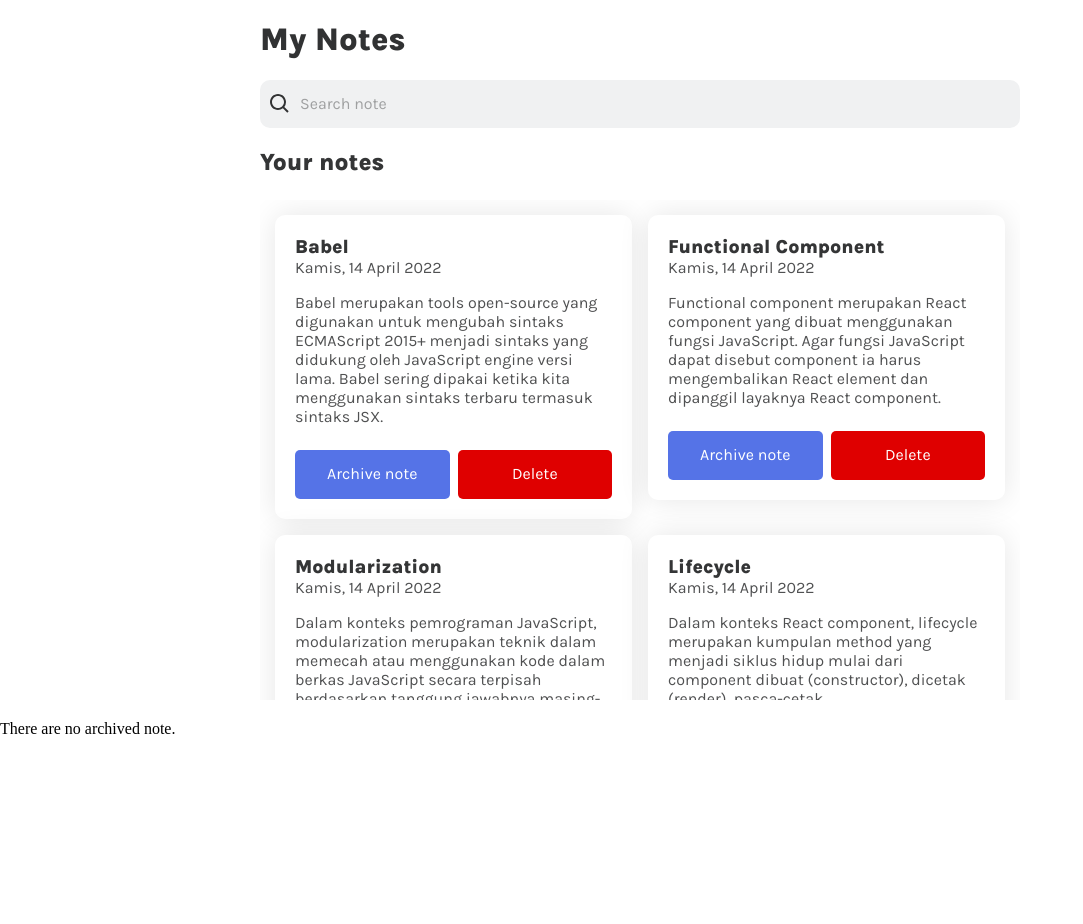
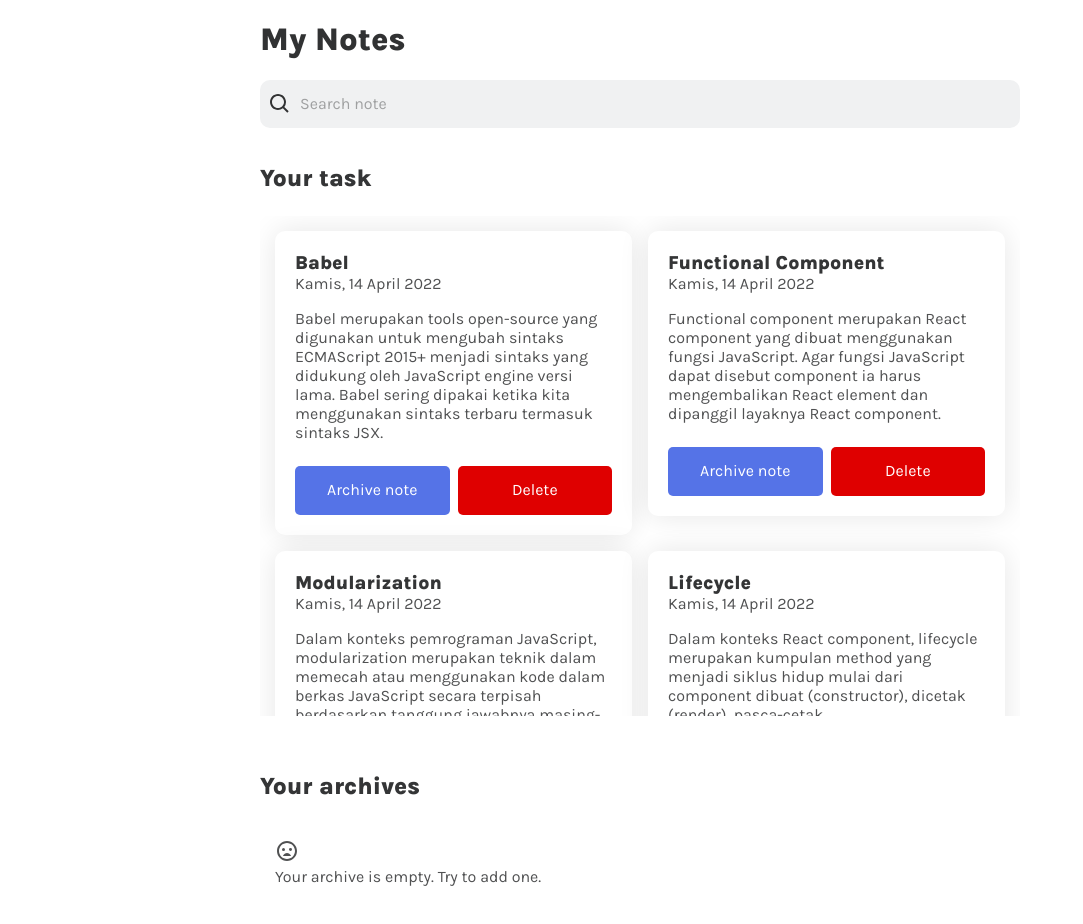
Before and after one commit to Bahree669/dicoding-submission-personal-note, a React (Create React App) app: page / in a window 1280 px wide. Shown: the top 924 px of the page, without its empty margins (0-1083 px from the left). Before the commit the page ends 800 px from the top, so only its background shows below. Built offline with nearby package versions, Linux system fonts and the light colour scheme; the HTML template or start-up script is replaced by a standard one.

Commit message:
added notice to tell user if there are no items

```diff
--- a/src/Components/ArchivesSection/ArchivesSection.jsx
+++ b/src/Components/ArchivesSection/ArchivesSection.jsx
@@ -1,13 +1,16 @@
 import React from "react";
 import NotesGridLayout from "../NotesGridLayout/NotesGridLayout";
 import Note from "../Note/Note";
+import NoNotesNotice from "../NoNotesNotice/NoNotesNotice";
 
 function ArchivesSection({ archivedNotes, toggleArchives, deleteNote }) {
     return (
         <section>
-            {archivedNotes.length ? (
-                <NotesGridLayout sectionTitle={"Your archives"}>
-                    {archivedNotes.map((note) => (
+            <NotesGridLayout sectionTitle={"Your archives"}>
+                <h1 className='notes-grid-title'>Your archives</h1>
+
+                {archivedNotes.length ? (
+                    archivedNotes.map((note) => (
                         <Note
                             key={note.id}
                             id={note.id}
@@ -18,13 +21,11 @@ function ArchivesSection({ archivedNotes, toggleArchives, deleteNote }) {
                             toggleArchives={toggleArchives}
                             deleteNote={deleteNote}
                         />
-                    ))}
-                </NotesGridLayout>
-            ) : (
-                <div>
-                    <p>There are no archived note.</p>
-                </div>
-            )}
+                    ))
+                ) : (
+                    <NoNotesNotice noticeMessage={"Your archive is empty. Try to add one."} />
+                )}
+            </NotesGridLayout>
         </section>
     );
 }
--- /dev/null
+++ b/src/Components/NoNotesNotice/NoNotesNotice.css
@@ -0,0 +1,6 @@
+.notice-title {
+    font-family: var(--ff-sans);
+    color: var(--c-dark-80);
+    font-weight: var(--fw-second-title);
+    font-size: 1rem;
+}
--- /dev/null
+++ b/src/Components/NoNotesNotice/NoNotesNotice.jsx
@@ -0,0 +1,21 @@
+import React from "react";
+import "./NoNotesNotice.css";
+
+function NoNotesNotice({ noticeMessage }) {
+    return (
+        <div>
+            <div>
+                <svg xmlns='http://www.w3.org/2000/svg' width='24' height='24' style={{ fill: "#505152" }}>
+                    <path d='M12 2C6.486 2 2 6.486 2 12s4.486 10 10 10 10-4.486 10-10S17.514 2 12 2zm0 18c-4.411 0-8-3.589-8-8s3.589-8 8-8 8 3.589 8 8-3.589 8-8 8z'></path>
+                    <circle cx='8.5' cy='10.5' r='1.5'></circle>
+                    <circle cx='15.493' cy='10.493' r='1.493'></circle>
+                    <path d='M12 14c-3 0-4 3-4 3h8s-1-3-4-3z'></path>
+                </svg>
+            </div>
+
+            <h3 className='notice-title'>{noticeMessage}</h3>
+        </div>
+    );
+}
+
+export default NoNotesNotice;
--- a/src/Components/NotesGridLayout/NotesGridLayout.jsx
+++ b/src/Components/NotesGridLayout/NotesGridLayout.jsx
@@ -2,11 +2,11 @@ import React from "react";
 import "./NotesGridLayout.css";
 
 function NotesGridLayout({ sectionTitle, children }) {
+    console.log(children);
     return (
         <article className='notes-grid-container'>
-            <h2 className='notes-grid-title'>{sectionTitle}</h2>
-
-            <div className='notes-grid-layout'>{children}</div>
+            {children[0]}
+            <div className='notes-grid-layout'>{children[1]}</div>
         </article>
     );
 }
--- a/src/Components/NotesSection/NotesSection.jsx
+++ b/src/Components/NotesSection/NotesSection.jsx
@@ -1,13 +1,16 @@
 import React from "react";
 import NotesGridLayout from "../NotesGridLayout/NotesGridLayout";
 import Note from "../Note/Note";
+import NoNotesNotice from "../NoNotesNotice/NoNotesNotice";
 
 function NotesSection({ notes, toggleArchives, deleteNote }) {
     return (
         <section>
-            {notes.length ? (
-                <NotesGridLayout sectionTitle='Your notes'>
-                    {notes.map((note) => (
+            <NotesGridLayout sectionTitle='Your notes'>
+                <h1 className='notes-grid-title'>Your task</h1>
+
+                {notes.length ? (
+                    notes.map((note) => (
                         <Note
                             key={note.id}
                             id={note.id}
@@ -18,13 +21,11 @@ function NotesSection({ notes, toggleArchives, deleteNote }) {
                             toggleArchives={toggleArchives}
                             deleteNote={deleteNote}
                         />
-                    ))}
-                </NotesGridLayout>
-            ) : (
-                <div>
-                    <p>There are no note.</p>
-                </div>
-            )}
+                    ))
+                ) : (
+                    <NoNotesNotice noticeMessage={"Your notes is empty. Try to create one."} />
+                )}
+            </NotesGridLayout>
         </section>
     );
 }
```
Also changed, not shown: src/Components/ArchivesSection/ArchivesSection.css (deleted, +0 -13 lines), src/Components/NotesSection/NotesSection.css (added).
